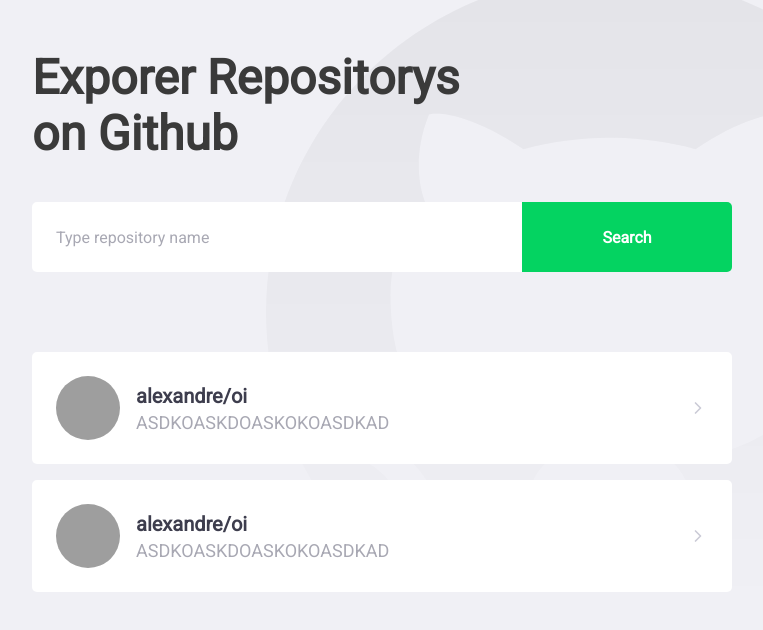
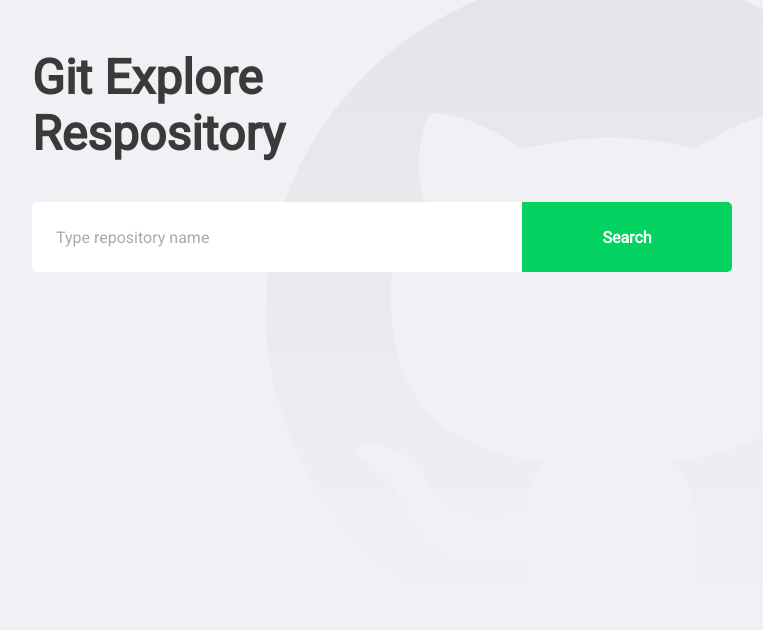
Before and after one commit to vessoni/BoilerplateTS, a React (Create React App) app: page / in a window 1280 px wide. Shown: the top 630 px of the page, without its empty margins (148-911 px from the left). Built offline with nearby package versions, Linux system fonts and the light colour scheme; grey boxes are pictures that could not be loaded.

Commit message:
Api Configs

```diff
--- a/package.json
+++ b/package.json
@@ -11,6 +11,7 @@
     "@types/react": "^16.9.0",
     "@types/react-dom": "^16.9.0",
     "@types/react-router-dom": "^5.1.5",
+    "axios": "^0.19.2",
     "polished": "^3.6.3",
     "react": "^16.13.1",
     "react-dom": "^16.13.1",
--- a/src/pages/Dashboard/index.tsx
+++ b/src/pages/Dashboard/index.tsx
@@ -1,47 +1,69 @@
-import React from 'react';
+import React, { useState, FormEvent } from 'react';
 import { FiChevronRight } from 'react-icons/fi';
+import api from '../../services/api';
 
 // Styles
 import { Title, Form, Repositories } from './styles';
+
+interface Repository {
+  full_name: string;
+  description: string;
+  owner: {
+    login: string;
+    avatar_url: string;
+  };
+}
 
 // Why const Arrow Function? -> With TypeScript is more simple to
 // declare the type of component
 
 // Dashboard is a Function component
 const Dashboard: React.FC = () => {
+  const [newRepo, setNewRepo] = useState('');
+
+  const [repositories, setRepositories] = useState<Repository[]>([]);
+
+  // FormEvent is the submit event;
+  async function handleAddRepository(
+    event: FormEvent<HTMLFormElement>,
+  ): Promise<void> {
+    event.preventDefault();
+
+    const response = await api.get<Repository>(`repos/${newRepo}`);
+
+    const repository = response.data;
+
+    setRepositories([...repositories, repository]);
+    setNewRepo('');
+  }
+
   return (
     <>
-      <Title> Exporer Repositorys on Github </Title>
+      <Title> Git Explore Respository </Title>
 
-      <Form action="">
-        <input placeholder="Type repository name" />
+      <Form onSubmit={handleAddRepository}>
+        <input
+          value={newRepo}
+          onChange={e => setNewRepo(e.target.value)}
+          placeholder="Type repository name"
+        />
         <button type="submit"> Search </button>
       </Form>
 
       <Repositories>
-        <a href="test">
+        {repositories.map(repository => (
+          <a key={repository.full_name} href="test">
             <img
-            src="https://avatars3.githubusercontent.com/u/4910383?s=460&u=83c4a27c7b7242163c6568a7e0535519ecde2eba&v=4"
-            alt="Alex"
+              src={repository.owner.avatar_url}
+              alt={repository.owner.login}
             />
             <div>
-            <strong>alexandre/oi</strong>
-            <p> ASDKOASKDOASKOKOASDKAD</p>
+              <strong>{repository.full_name}</strong>
+              <p>{repository.description}</p>
             </div>
             <FiChevronRight size={20} />
           </a>
-
-        <a href="test">
-          <img
-            src="https://avatars3.githubusercontent.com/u/4910383?s=460&u=83c4a27c7b7242163c6568a7e0535519ecde2eba&v=4"
-            alt="Alex"
-          />
-          <div>
-            <strong>alexandre/oi</strong>
-            <p> ASDKOASKDOASKOKOASDKAD</p>
-          </div>
-          <FiChevronRight size={20} />
-        </a>
+        ))}
       </Repositories>
     </>
   );
--- a/src/pages/Dashboard/styles.ts
+++ b/src/pages/Dashboard/styles.ts
@@ -76,7 +76,8 @@
     }
 
     div {
-      margin-left: 16px;
+      margin: 0 16px;
+      flex: 1;
       strong {
         font-size: 20px;
         color: #3d3d4d;
--- /dev/null
+++ b/src/services/api.ts
@@ -0,0 +1,7 @@
+import axios from 'axios';
+
+const api = axios.create({
+  baseURL: 'https://api.github.com/',
+});
+
+export default api;
```
Also changed, not shown: .eslintrc.json, 1 other file (tests, documents, lock files or other folders). Lines whose indentation alone changed are shown as unchanged.
